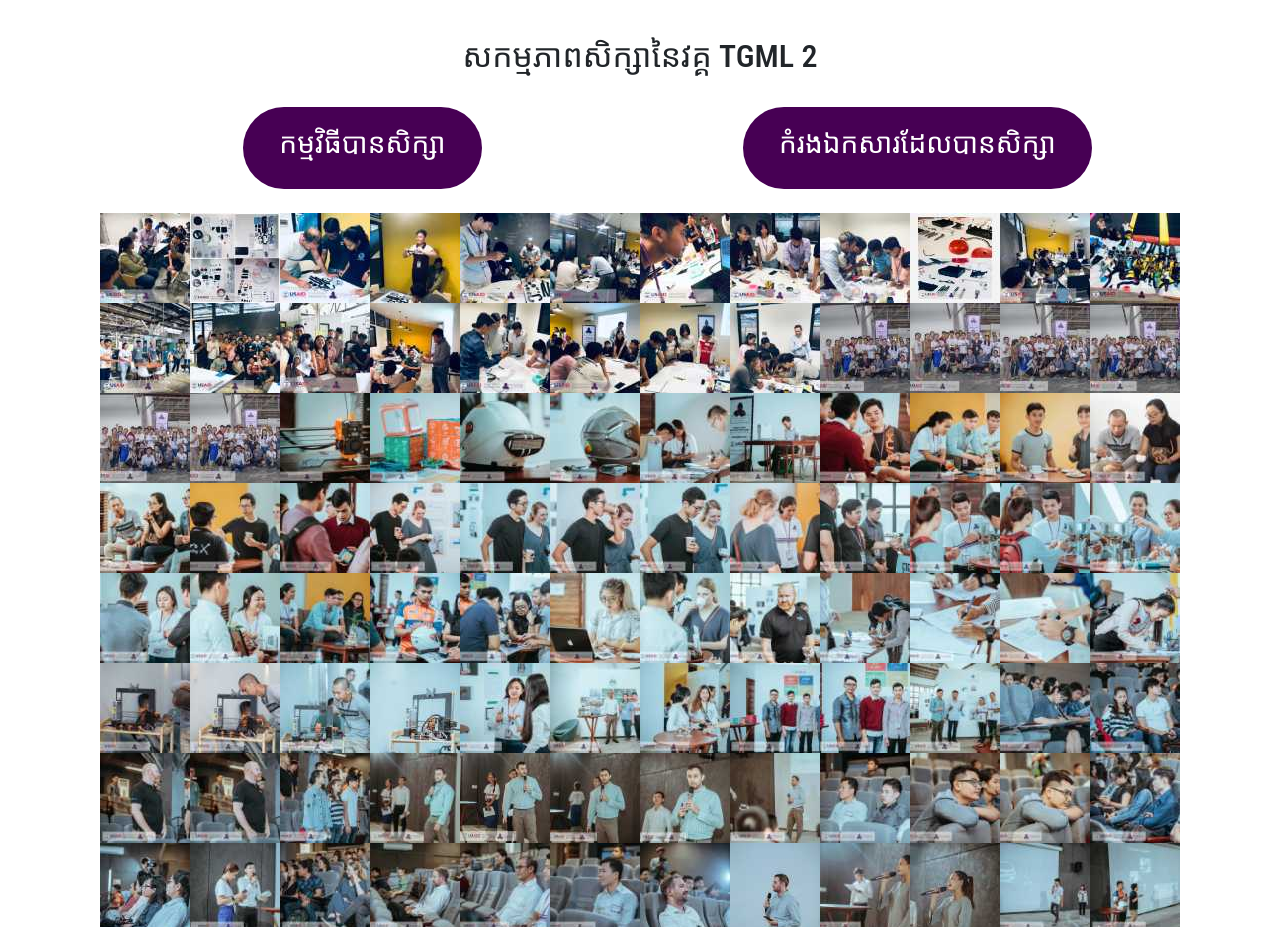
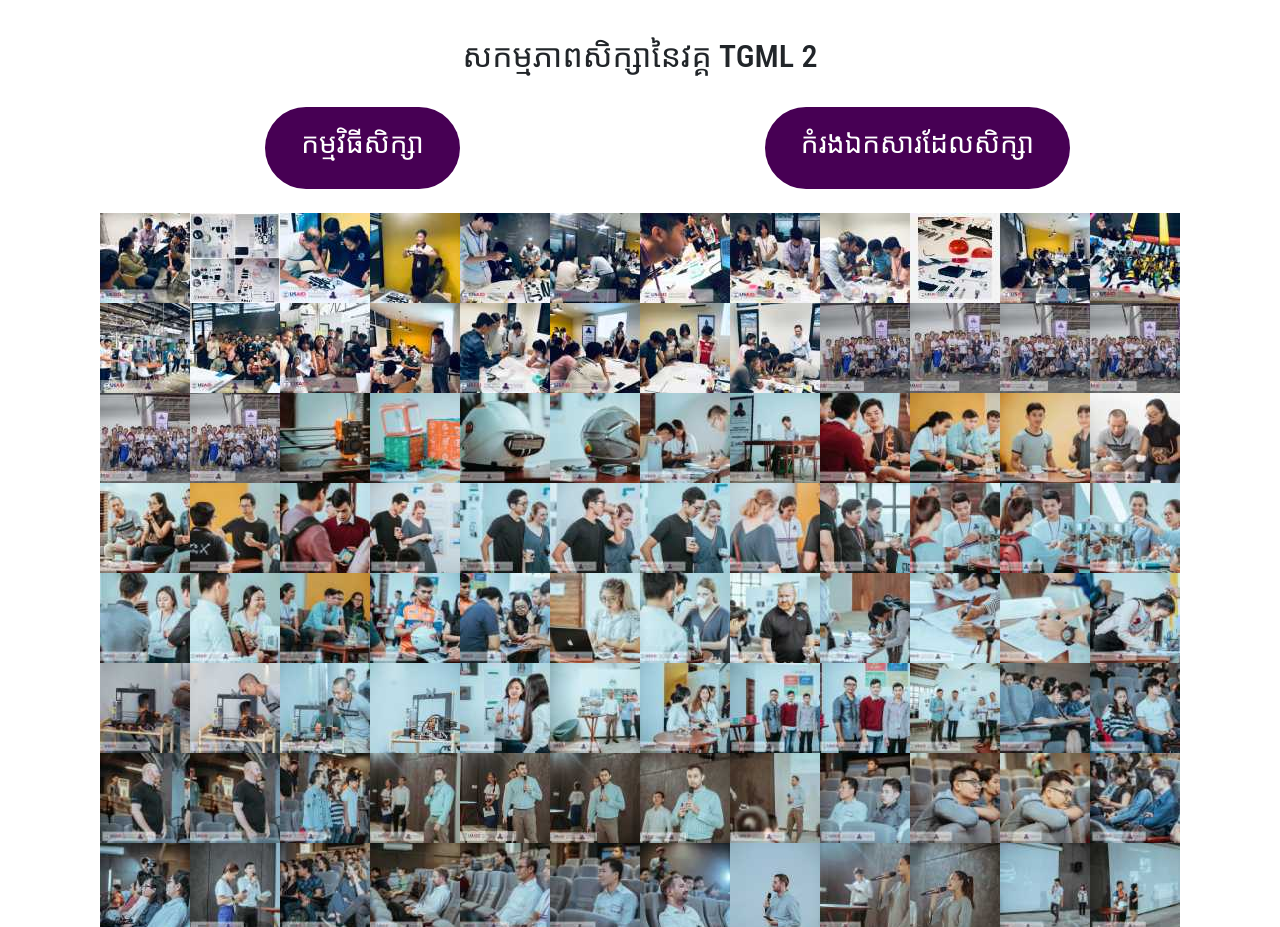
Before and after one commit to tgml2/tgml2.github.io, a website with bundled scripts: page index.html in a window 1280 px wide. Shown: the part 4340-5267 px from the top of the page. Built offline with nearby package versions, Linux system fonts and the light colour scheme.

Commit message:
fix text

```diff
--- a/index.html
+++ b/index.html
@@ -436,10 +436,10 @@ Entrepreneurship and Economic Development” at University of Connecticut, USA.<
         <br/>
         <div class="row">
           <div class="col-lg-6 text-center">
-            <a class="btn btn-primary btn-xl js-scroll-trigger" target="_blank" href="https://docs.google.com/document/d/18bptJ71ZZD3EHBY_ghdm05YVzFDq3-__yexrRfC2msA/edit"><h3>កម្មវិធីបានសិក្សា</h3></a>
+            <a class="btn btn-primary btn-xl js-scroll-trigger" target="_blank" href="https://docs.google.com/document/d/18bptJ71ZZD3EHBY_ghdm05YVzFDq3-__yexrRfC2msA/edit"><h3>កម្មវិធីសិក្សា</h3></a>
           </div>
           <div class="col-lg-6 text-center">
-            <a class="btn btn-primary btn-xl js-scroll-trigger" target="_blank" href="https://drive.google.com/drive/folders/1TfwKbFo5m1OVH8Mu-KLzkNZdVLc2kvwL"><h3>កំរងឯកសារដែលបានសិក្សា</h3></a>
+            <a class="btn btn-primary btn-xl js-scroll-trigger" target="_blank" href="https://drive.google.com/drive/folders/1TfwKbFo5m1OVH8Mu-KLzkNZdVLc2kvwL"><h3>កំរងឯកសារដែលសិក្សា</h3></a>
           </div>
         </div>
         <br>
```
